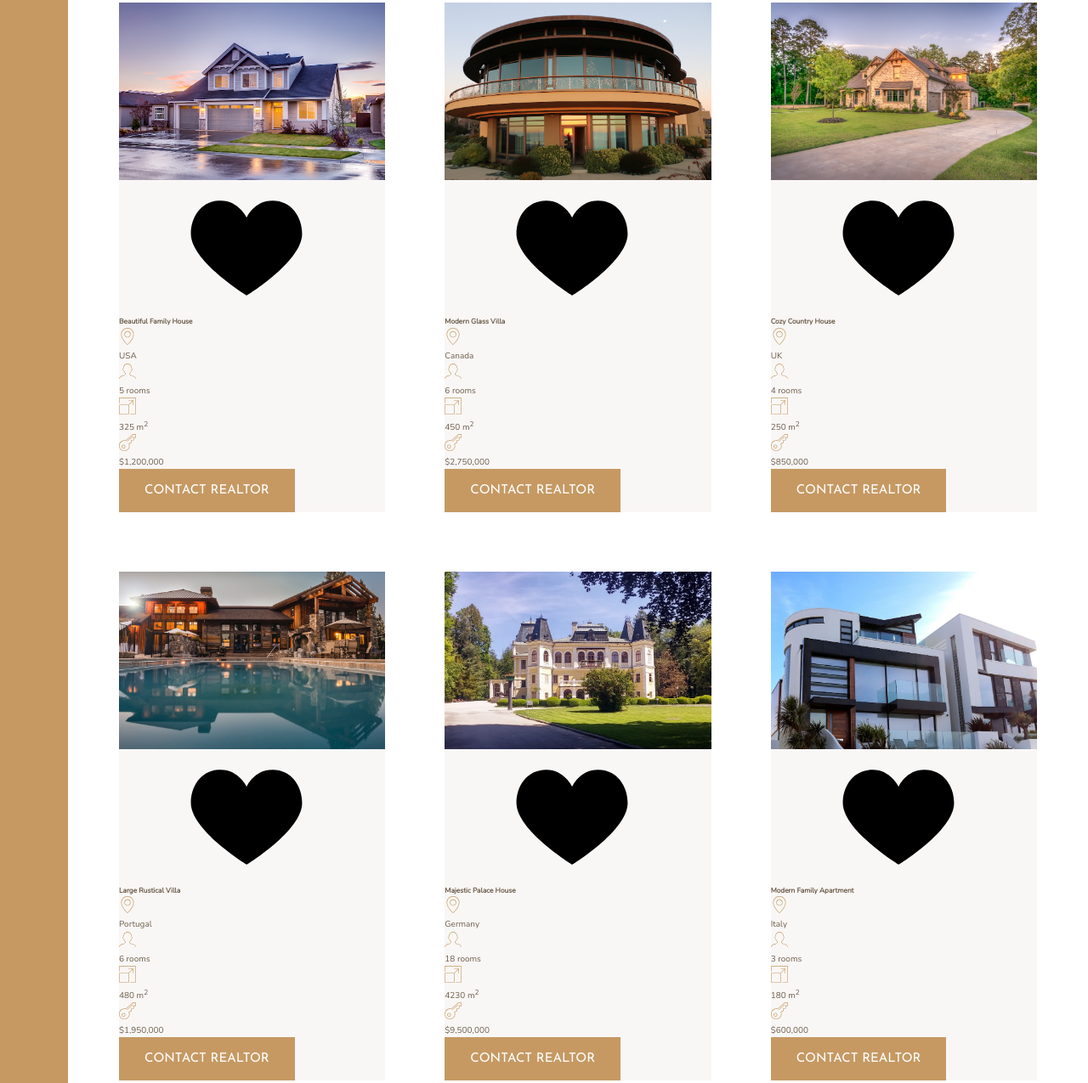
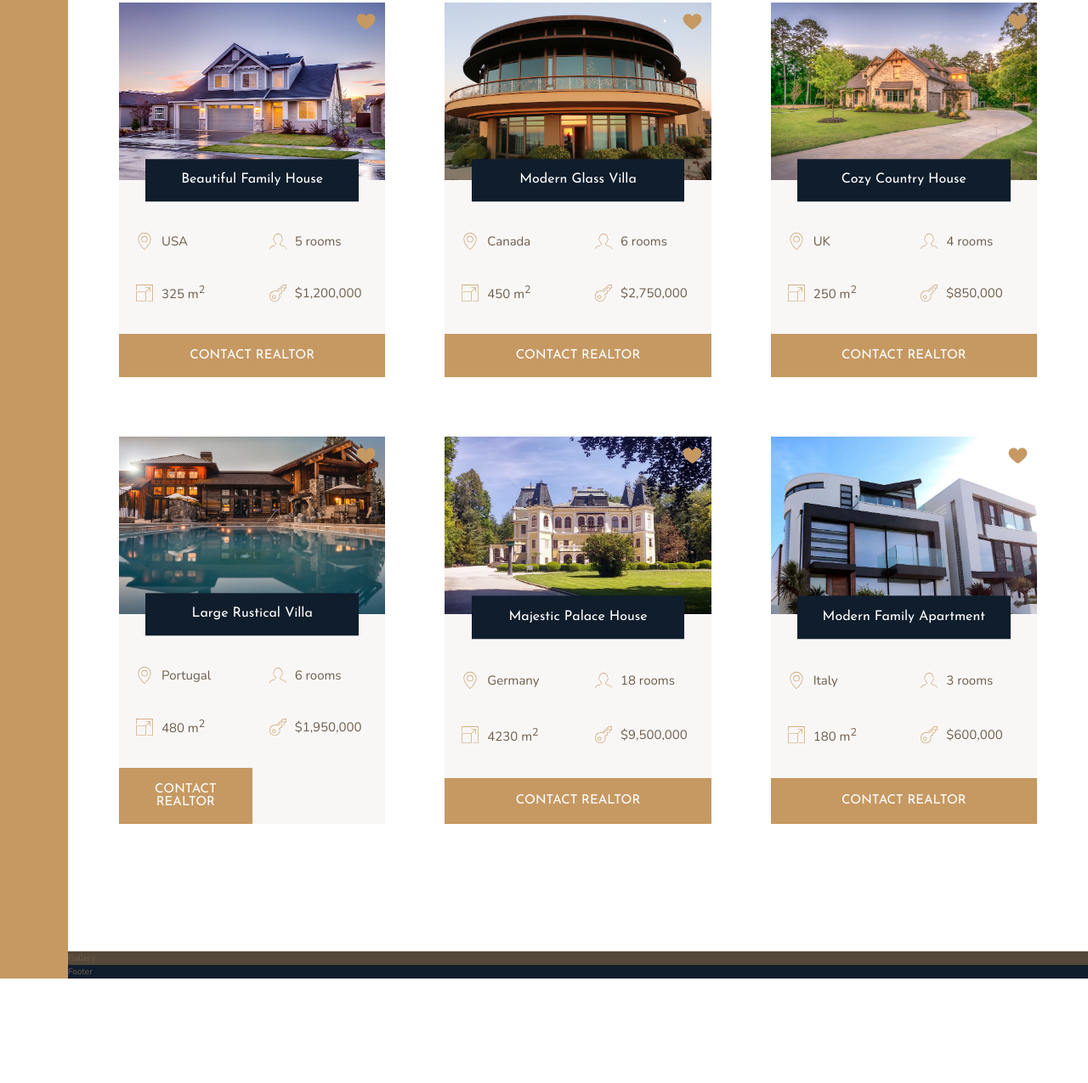
Before and after one commit to fortunee/Nexter, a plain HTML site: page index.html in a window 1280 px wide. Shown: the part 1967-3242 px from the top of the page at 85% size. After the commit the page ends 3119 px from the top, so only its background shows below. Drawn offline with nearby package versions, Linux system fonts and the light colour scheme.

Commit message:
add styles to home cards

```diff
--- a/css/style.css
+++ b/css/style.css
@@ -149,13 +149,53 @@ body {
   grid-gap: 7rem; }
 
 .home {
-  background-color: #f9f7f6; }
+  background-color: #f9f7f6;
+  display: grid;
+  grid-template-columns: repeat(2, 1fr);
+  grid-row-gap: 3.5rem; }
   .home__img {
-    width: 100%; }
-  .home__location svg, .home__rooms svg, .home__area svg, .home__price svg {
+    width: 100%;
+    grid-row: 1 / 2;
+    grid-column: 1 / -1;
+    z-index: 1; }
+  .home__like {
+    grid-row: 1 / 2;
+    grid-column: 2 / 3;
     fill: #c69963;
-    height: 2rem;
-    width: 2rem; }
+    height: 2.5rem;
+    width: 2.5rem;
+    z-index: 2;
+    justify-self: end;
+    margin: 1rem; }
+  .home__name {
+    grid-column: 1 / -1;
+    grid-row: 1 / 2;
+    align-self: end;
+    justify-self: center;
+    z-index: 3;
+    font-family: "Josefin Sans", sans-serif;
+    width: 80%;
+    font-size: 1.6rem;
+    text-align: center;
+    padding: 1.25rem;
+    background-color: #101d2c;
+    color: #fff;
+    font-weight: 400;
+    transform: translateY(50%); }
+  .home__location, .home__rooms {
+    margin-top: 2.5rem; }
+  .home__location, .home__rooms, .home__area, .home__price {
+    font-size: 1.5rem;
+    margin-left: 2rem;
+    display: flex;
+    align-items: center; }
+    .home__location svg, .home__rooms svg, .home__area svg, .home__price svg {
+      fill: #c69963;
+      height: 2rem;
+      width: 2rem;
+      margin-right: 1rem; }
+  .home__btn {
+    grid-column: 1 / -1; }
 
 .gallery {
   background-color: #54483a;
--- a/index.html
+++ b/index.html
@@ -128,7 +128,7 @@
                     </svg>
                     <p>$1,200,000</p>
                 </div>
-                <button class="btn">Contact realtor</button>
+                <button class="btn home__btn">Contact realtor</button>
             </div>
             <div class="home">
                 <img src="img/house-2.jpeg" alt="House 2" class="home__img">
@@ -162,7 +162,7 @@
                     </svg>
                     <p>$2,750,000</p>
                 </div>
-                <button class="btn">Contact realtor</button>
+                <button class="btn home__btn">Contact realtor</button>
             </div>
             <div class="home">
                 <img src="img/house-3.jpeg" alt="House 3" class="home__img">
@@ -196,7 +196,7 @@
                     </svg>
                     <p>$850,000</p>
                 </div>
-                <button class="btn">Contact realtor</button>
+                <button class="btn home__btn">Contact realtor</button>
             </div>
             <div class="home">
                 <img src="img/house-4.jpeg" alt="House 4" class="home__img">
@@ -264,7 +264,7 @@
                     </svg>
                     <p>$9,500,000</p>
                 </div>
-                <button class="btn">Contact realtor</button>
+                <button class="btn home__btn">Contact realtor</button>
             </div>
             <div class="home">
                 <img src="img/house-6.jpeg" alt="House 6" class="home__img">
@@ -298,7 +298,7 @@
                     </svg>
                     <p>$600,000</p>
                 </div>
-                <button class="btn">Contact realtor</button>
+                <button class="btn home__btn">Contact realtor</button>
             </div>
         </section>
 
--- a/sass/_homes.scss
+++ b/sass/_homes.scss
@@ -6,21 +6,50 @@
   grid-gap: 7rem;
 }
 
-
 .home {
   background-color: $color-grey-light-1;
+  display: grid;
+  grid-template-columns: repeat(2, 1fr);
+  grid-row-gap: 3.5rem;
 
   &__img {
     width: 100%;
+    grid-row: 1 / 2;
+    grid-column: 1 / -1;
+    z-index: 1;
   }
 
-
   &__like {
-
+    grid-row: 1 / 2;
+    grid-column: 2 / 3;
+    fill: $color-primary;
+    height: 2.5rem;
+    width: 2.5rem;
+    z-index: 2;
+    justify-self: end;
+    margin: 1rem;
   }
 
   &__name {
+    grid-column: 1 / -1;
+    grid-row: 1 / 2;
+    align-self: end;
+    justify-self: center;
+    z-index: 3;
+    font-family: $font-display;
+    width: 80%;
+    font-size: 1.6rem;
+    text-align: center;
+    padding: 1.25rem;
+    background-color: $color-secondary;
+    color: #fff;
+    font-weight: 400;
+    transform: translateY(50%);
+  }
 
+  &__location,
+  &__rooms {
+    margin-top: 2.5rem;
   }
 
   &__location,
@@ -28,15 +57,20 @@
   &__area,
   &__price {
 
+    font-size: 1.5rem;
+    margin-left: 2rem;
+    display: flex;
+    align-items: center;
+
     svg {
       fill: $color-primary;
       height: 2rem;
       width: 2rem;
-    }
-
-    p {
-
+      margin-right: 1rem;
     }
   }
 
+  &__btn {
+    grid-column: 1 / -1;
+  }
 }
```
